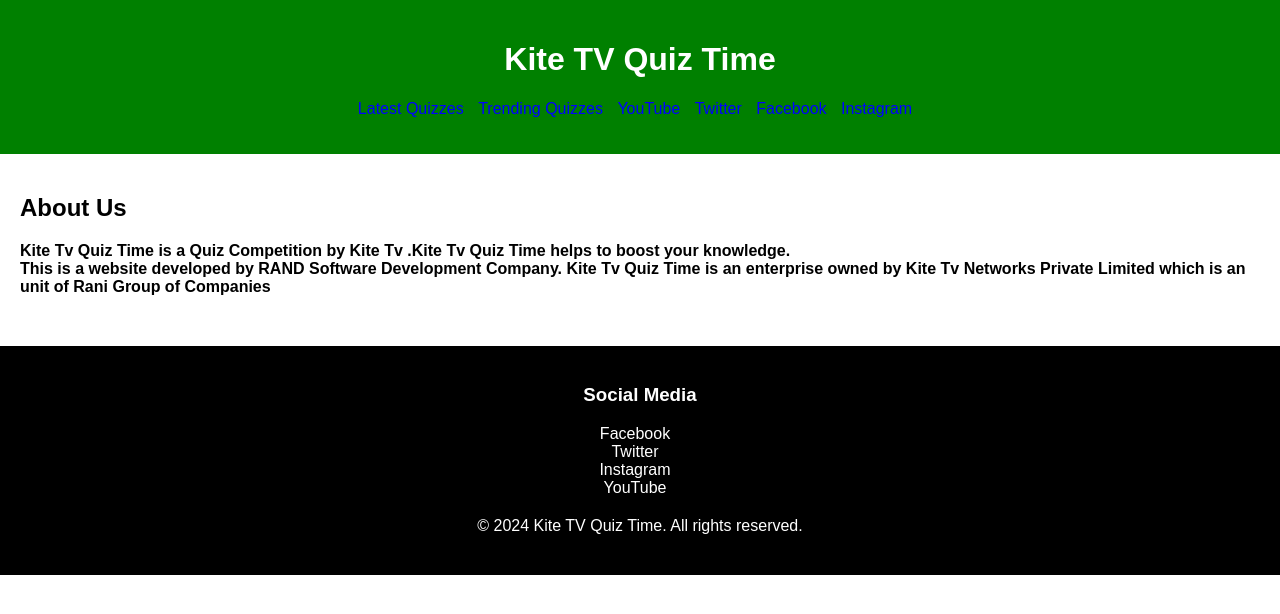
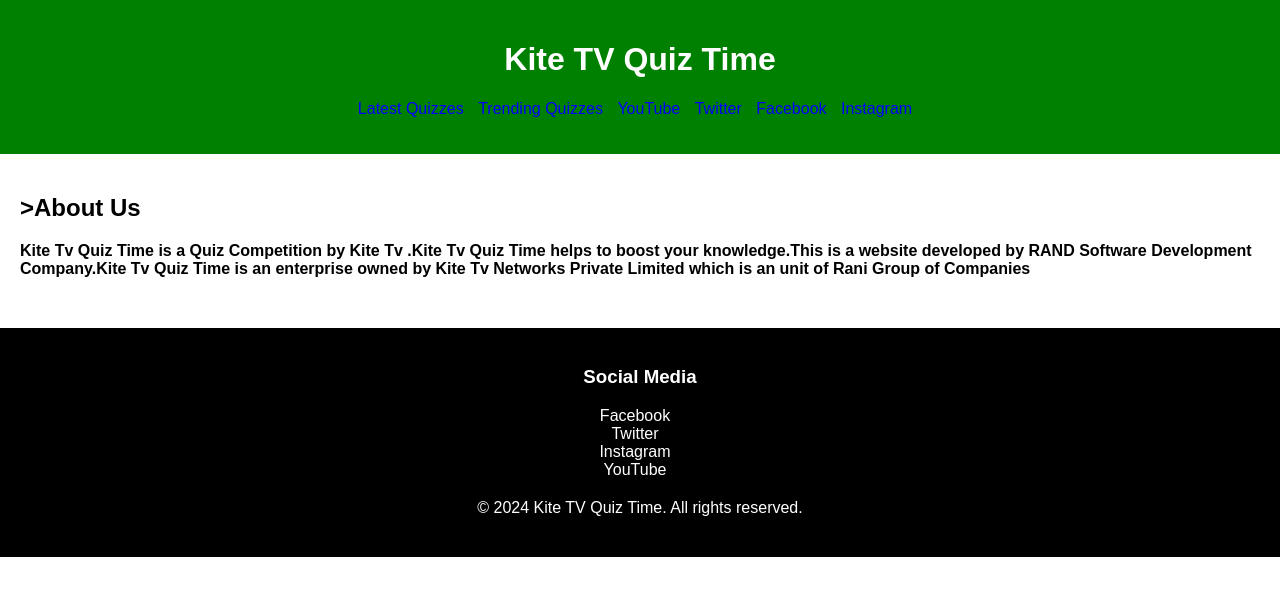
Before and after one commit to kite-tv/about-us, a plain HTML site: page index.html in a window 1280 px wide. Drawn offline with Linux system fonts and the light colour scheme; a script that the page names is missing.

Commit message:
Update index.html

```diff
--- a/index.html
+++ b/index.html
@@ -25,9 +25,8 @@
 </header>
 <main>
     <section class="trending-quizzes">
-        <h2>About Us</h2>
-        <p><b>Kite Tv Quiz Time is a Quiz Competition by Kite Tv .Kite Tv Quiz Time helps to boost your knowledge.<br>This is a website developed by RAND Software Development Company.
-          Kite Tv Quiz Time is an enterprise owned by Kite Tv Networks Private Limited which is an unit of Rani Group of Companies</b></p>
+        <h1>>About Us</h1>
+        <p><b>Kite Tv Quiz Time is a Quiz Competition by Kite Tv .Kite Tv Quiz Time helps to boost your knowledge.This is a website developed by RAND Software Development Company.Kite Tv Quiz Time is an enterprise owned by Kite Tv Networks Private Limited which is an unit of Rani Group of Companies</b></p>
     </section>
 </main>
 
```
